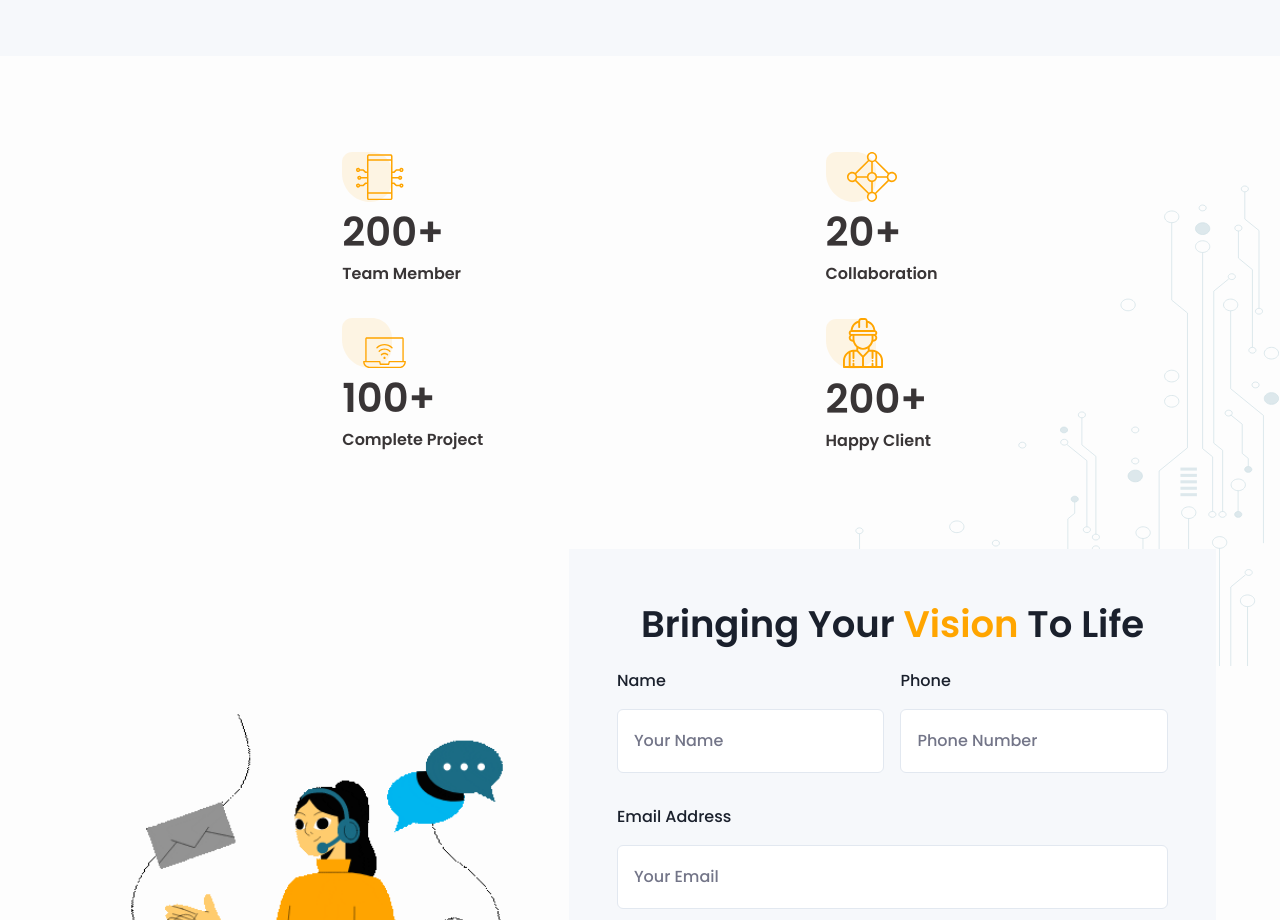
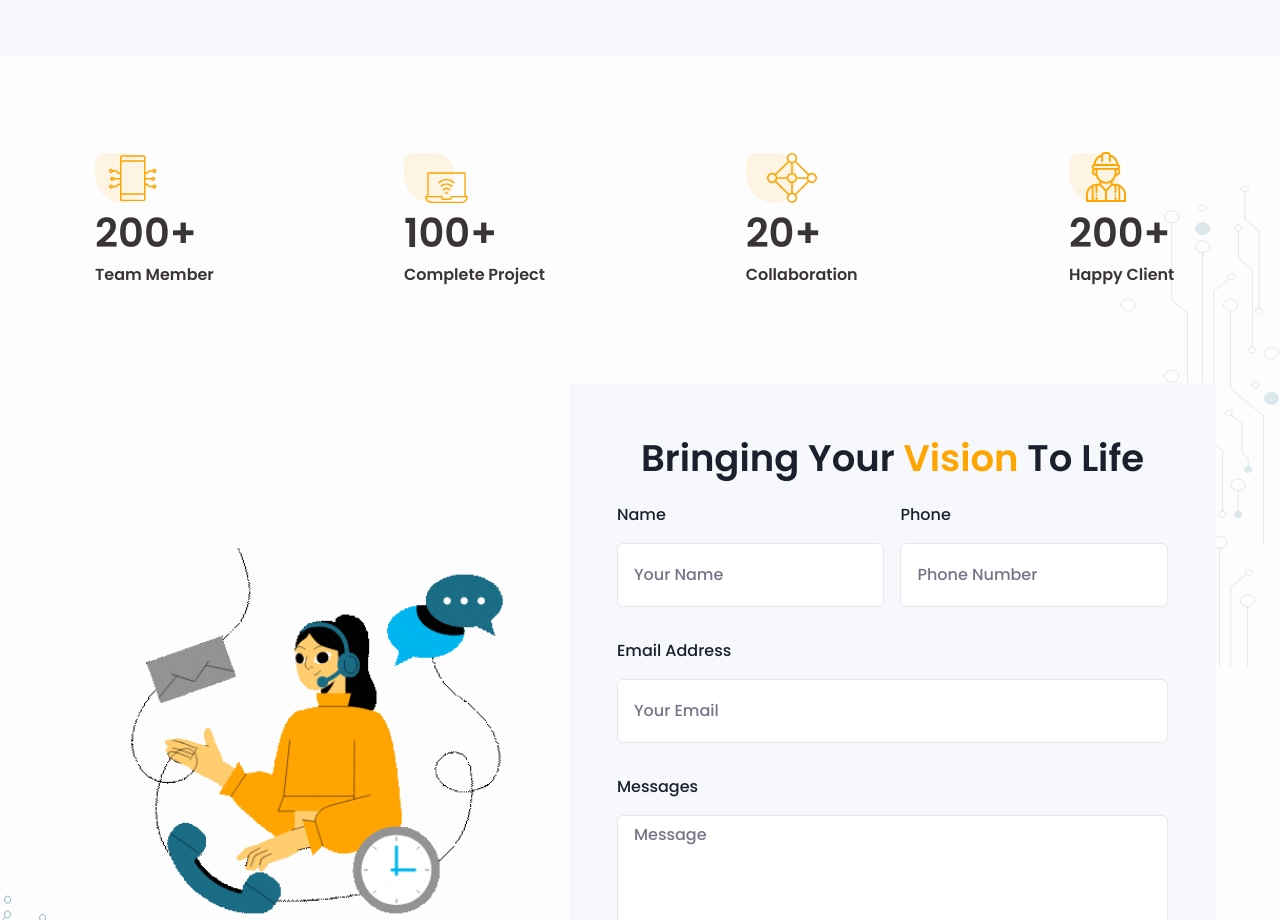
Before and after one commit to HaidarJbeily7/go-n-code, a Next.js app: page / in a window 1280 px wide. Shown: the part 5640-6560 px from the top of the page. Built offline with nearby package versions, Linux system fonts and the light colour scheme.

Commit message:
Fixing Achivment card alignment

```diff
--- a/src/components/home/home-contacus.tsx
+++ b/src/components/home/home-contacus.tsx
@@ -22,7 +22,12 @@ export default function HomeContactUs() {
       </Box>
       <Box mt={{ base: 2, md: 16 }} mb={40} zIndex={2}>
         <Flex justifyContent={"space-evenly"}>
-          <Box>
+          <Flex
+            flexDir={{ base: "column", md: "row" }}
+            justifyContent={"space-around"}
+            w={"100%"}
+            alignItems={"center"}
+          >
             <AchievementCard
               img="/homepage/contactus/mobile.svg"
               number="200+"
@@ -33,8 +38,13 @@ export default function HomeContactUs() {
               number="100+"
               text="Complete Project"
             />
-          </Box>
-          <Box>
+          </Flex>
+          <Flex
+            flexDir={{ base: "column", md: "row" }}
+            justifyContent={"space-around"}
+            w={"100%"}
+            alignItems={"center"}
+          >
             <AchievementCard
               img="/homepage/contactus/links.svg"
               number="20+"
@@ -45,7 +55,7 @@ export default function HomeContactUs() {
               number="200+"
               text="Happy Client"
             />
-          </Box>
+          </Flex>
         </Flex>
         <Flex
           mx={{ base: 0, md: 16 }}
```
